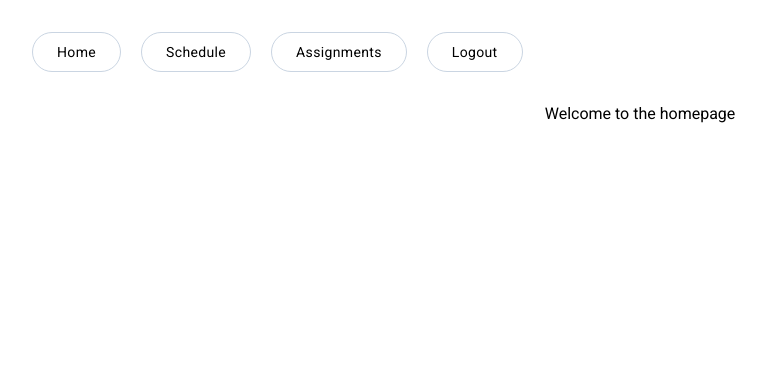
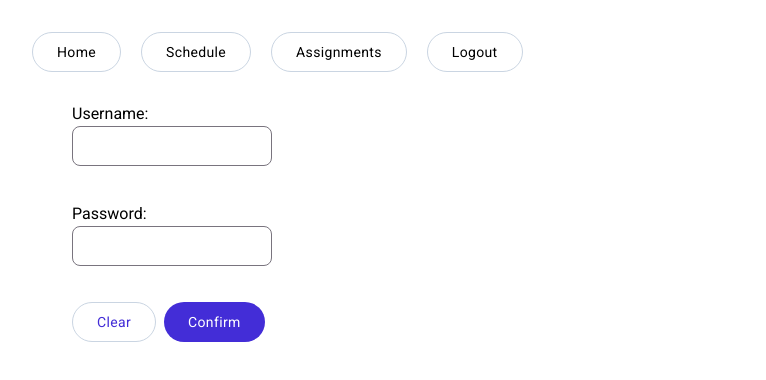
Before and after one commit to SimplifySchool/simplify-school, a React (Vite) app in the folder frontend/: page / in a window 1280 px wide. Shown: the top 380 px of the page, without its empty margins (0-766 px from the left). Built offline with nearby package versions, Linux system fonts and the light colour scheme; no server answers.

Commit message:
Made a small little temp login page in the homepage (will move it later after developping backend a little more)

```diff
--- a/frontend/src/App.tsx
+++ b/frontend/src/App.tsx
@@ -3,6 +3,7 @@ import './App.css'
 import { AssignmentPage } from './features/assignment-tracker/AssignmentPage'
 import { SchedulePage } from './features/schedule/SchedulePage'
 import Button from './components/Button'
+import { LoginPage } from './features/login-page/LoginPage'
 
 type onePage = 'homepage' | 'schedule' | 'assignments'
 
@@ -36,7 +37,7 @@ function App() {
             case 'assignments':
                 return <AssignmentPage />
             case 'homepage':
-                return getTempHomePage()
+                return <LoginPage />
             case 'schedule':
                 return <SchedulePage />
         }
--- a/frontend/src/features/assignment-tracker/AssignmentPage.tsx
+++ b/frontend/src/features/assignment-tracker/AssignmentPage.tsx
@@ -144,7 +144,7 @@ export function AssignmentPage() {
     return (
         <>
             <div className="flex flex-col gap-20">
-                <div className="flex flex-col gap-5">
+                <div className="flex flex-col gap-10">
                     <h2 className="border-b text-left text-xl font-bold">
                         Your Assignments:
                     </h2>
--- /dev/null
+++ b/frontend/src/features/login-page/LoginPage.tsx
@@ -0,0 +1,23 @@
+import Button from '../../components/Button'
+import { TextField } from '../../components/TextField'
+
+export function LoginPage() {
+    return (
+        <>
+            <div className="flex flex-col items-start px-10 gap-5">
+                <div className="flex flex-col items-start">
+                    <h2>Username:</h2>
+                    <TextField></TextField>
+                </div>
+                <div className="flex flex-col items-start">
+                    <h2>Password:</h2>
+                    <TextField></TextField>
+                </div>
+                <div className="flex flex-row gap-2 ">
+                    <Button variant="outlined">Clear</Button>
+                    <Button>Confirm</Button>
+                </div>
+            </div>
+        </>
+    )
+}
```
